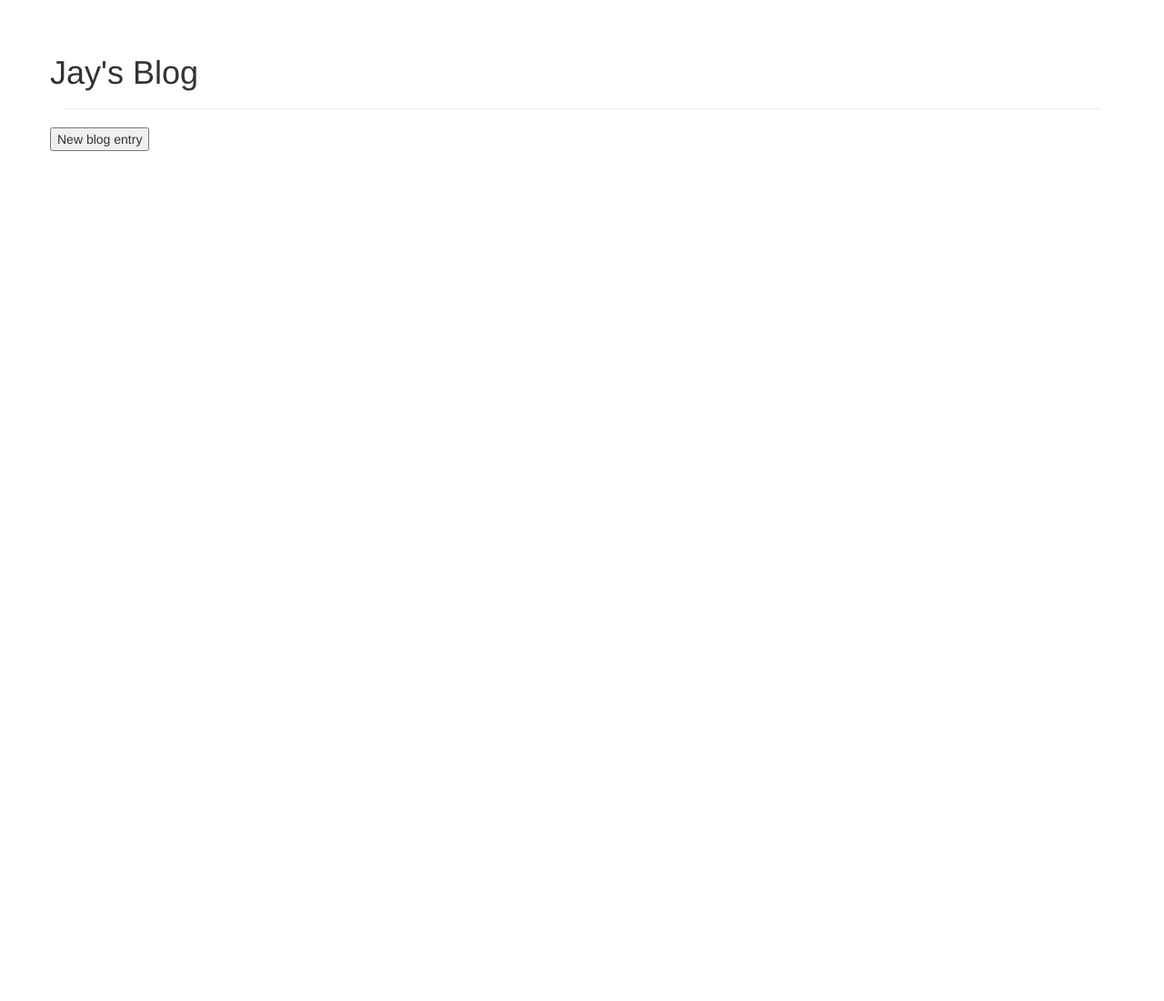
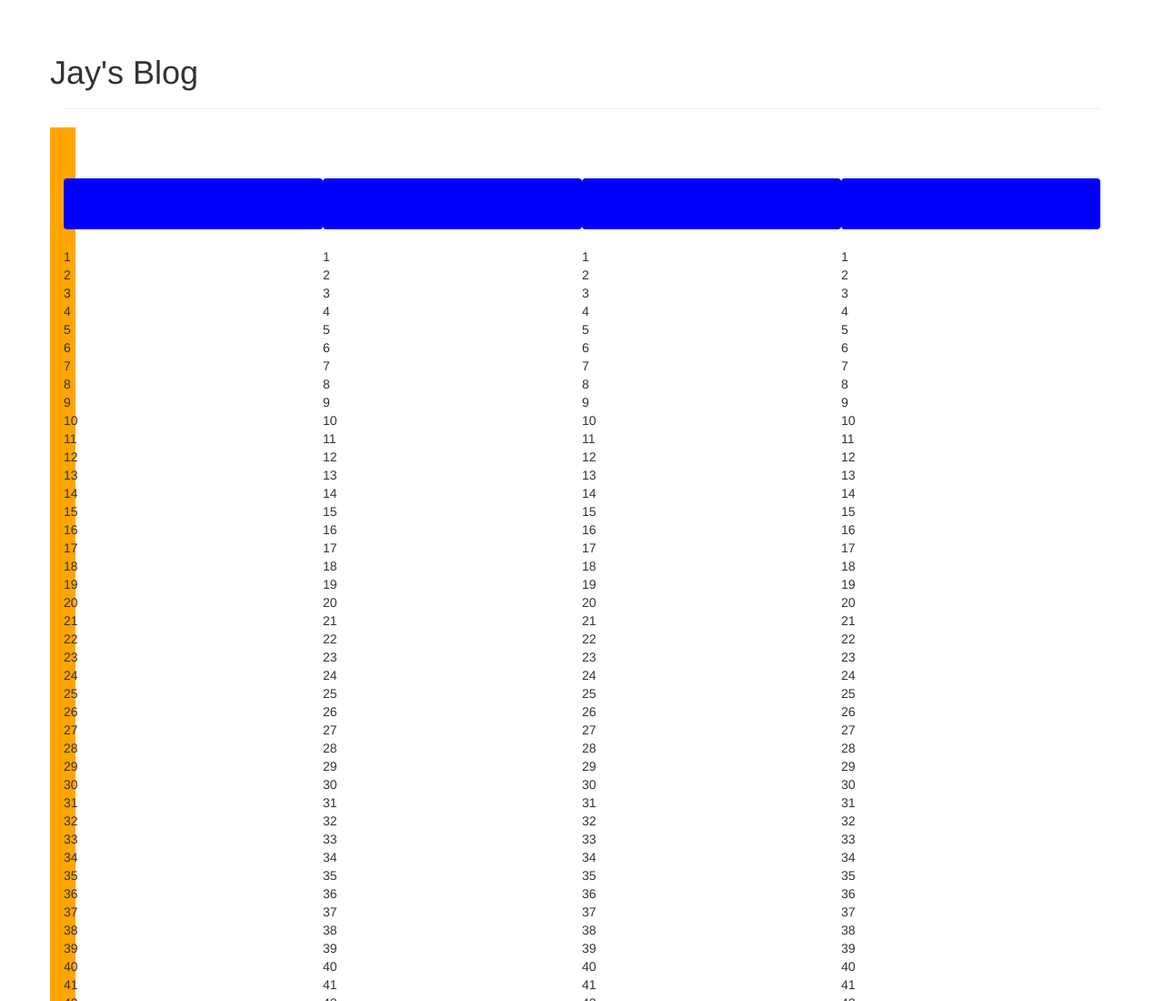
Before and after one commit to jmblake4/Conglomerate, a website: page client/index.html at #!/blogposts in a window 1280 px wide. Shown: the top 1100 px of the page at 91% size. Before the commit the page ends 800 px from the top, so only its background shows below. Drawn offline with nearby package versions, Linux system fonts and the light colour scheme; some packages are replaced by stand-ins of ours; no server answers.

Commit message:
Updating original layout.

```diff
--- /dev/null
+++ b/client/css/styles.less
@@ -0,0 +1,148 @@
+    .container {
+        @sidebar-width: 2em;
+        @navbar-height: 4em;
+        @footer-height: 4em;
+
+        height: 100%;
+        width: 100%;
+        padding-left: @sidebar-width;
+        box-sizing: border-box;
+
+        .inner-container {
+            float: left;
+            height: 100%;
+            width: 25%;
+            padding-top: @navbar-height;
+            // padding-bottom: @footer-height;
+            box-sizing: border-box;
+
+            .navbar {
+                height: @navbar-height;
+            }
+
+            .footer {
+              height: @footer-height;
+            }
+        }
+
+        .sidebar {
+            width: @sidebar-width;
+        }
+    }
+    .divtest {
+      width: 25%;
+      height: 100%;
+      padding: 0;
+      margin: 0;
+      -webkit-box-sizing: border-box;
+      -moz-box-sizing: border-box;
+      box-sizing: border-box;
+      position: relative;
+      float: left;
+      overflow-y: auto;
+      overflow-x: hidden;
+      -webkit-overflow-scrolling: touch;
+    }
+
+    .relative {
+        position: relative;
+    }
+
+    .absolute {
+        position: absolute;
+    }
+
+    .static {
+        position: static;
+    }
+
+    .fixed {
+        position: fixed;
+    }
+
+    .tl {
+        top: 0;
+        left: 0;
+    }
+
+    .tr {
+        top: 0;
+        right: 0;
+    }
+
+    .bl {
+        bottom: 0;
+        left: 0;
+    }
+
+    .br {
+        bottom: 0;
+        right: 0;
+    }
+
+    .block-xs {
+        width: 100px;
+        height: 50px;
+    }
+
+    .block-sm {
+        width: 200px;
+        height: 100px;
+    }
+
+    .block {
+        width: 400px;
+        height: 200px;
+    }
+
+    .block-lg {
+        width: 600px;
+        height: 300px;
+    }
+
+    .block-xl {
+        width: 800px;
+        height: 400px;
+    }
+
+    .padding-tb {
+        padding-top: 100px;
+        padding-bottom: 100px;
+    }
+
+    .fill-width {
+        width: 100%;
+    }
+
+    .fill-height {
+        height: 100%;
+    }
+
+
+    .border-box {
+        box-sizing: border-box;
+    }
+
+    .green {
+        background-color: green;
+    }
+
+    .blue {
+        background-color: blue;
+    }
+
+    .red {
+        background-color: red;
+    }
+
+    .purple {
+        background-color: purple;
+    }
+
+    .orange {
+        background-color: orange;
+    }
+
+    .text-white {
+        color: white;
+    }
--- a/client/views/blogposts.html
+++ b/client/views/blogposts.html
@@ -1,4 +1,4 @@
-<div class="container">
+<!--<div class="container">
 	<div class="row">
 		<button ng-click="createBlogEntry()">New blog entry</button>
 	</div>
@@ -10,3 +10,54 @@
 		</div>
 	</div>
 </div>
+    <head>
+        <meta charset="utf-8">
+        <meta http-equiv="X-UA-Compatible" content="IE=edge,chrome=1">
+        <meta name="viewport" content="user-scalable=no, initial-scale=1, maximum-scale=1, minimum-scale=1, width=device-width">
+        <link rel="stylesheet" type="text/css" href="dist/app.css">
+        <title>Domlayout</title>
+    </head>-->
+        <div class="container relative">
+            <div class="sidebar fill-height absolute tl orange"></div>
+            <div class="relative inner-container">
+                <div class="navbar fill-width absolute tl blue"></div>
+                <div class="divtest">
+                  1<br>2<br>3<br>4<br>5<br>6<br>7<br>8<br>9<br>10<br>11<br>12<br>13<br>14<br>15<br>16<br>17<br>18<br>19<br>20<br>
+                  21<br>22<br>23<br>24<br>25<br>26<br>27<br>28<br>29<br>30<br>31<br>32<br>33<br>34<br>35<br>36<br>37<br>38<br>39<br>40<br>
+                  41<br>42<br>43<br>44<br>45<br>46<br>47<br>48<br>49<br>50<br>51<br>52<br>53<br>54<br>55<br>56<br>57<br>58<br>59<br>60<br>
+                  61<br>62<br>63<br>64<br>65<br>66<br>67<br>68<br>69<br>70<br>71<br>72<br>73<br>74<br>75<br>76<br>77<br>78<br>79<br>80<br>
+                  81<br>82<br>83<br>84<br>85<br>86<br>87<br>88<br>89<br>90<br>91<br>92<br>93<br>94<br>95<br>96<br>97<br>98<br>99<br>100<br>
+                </div>
+             </div>
+            <div class="relative inner-container">
+                <div class="navbar fill-width absolute tl blue"></div>
+                <div class="divtest">
+                  1<br>2<br>3<br>4<br>5<br>6<br>7<br>8<br>9<br>10<br>11<br>12<br>13<br>14<br>15<br>16<br>17<br>18<br>19<br>20<br>
+                  21<br>22<br>23<br>24<br>25<br>26<br>27<br>28<br>29<br>30<br>31<br>32<br>33<br>34<br>35<br>36<br>37<br>38<br>39<br>40<br>
+                  41<br>42<br>43<br>44<br>45<br>46<br>47<br>48<br>49<br>50<br>51<br>52<br>53<br>54<br>55<br>56<br>57<br>58<br>59<br>60<br>
+                  61<br>62<br>63<br>64<br>65<br>66<br>67<br>68<br>69<br>70<br>71<br>72<br>73<br>74<br>75<br>76<br>77<br>78<br>79<br>80<br>
+                  81<br>82<br>83<br>84<br>85<br>86<br>87<br>88<br>89<br>90<br>91<br>92<br>93<br>94<br>95<br>96<br>97<br>98<br>99<br>100<br>
+                </div>
+             </div>
+            <div class="relative inner-container">
+                <div class="navbar fill-width absolute tl blue"></div>
+                <div class="divtest">
+                  1<br>2<br>3<br>4<br>5<br>6<br>7<br>8<br>9<br>10<br>11<br>12<br>13<br>14<br>15<br>16<br>17<br>18<br>19<br>20<br>
+                  21<br>22<br>23<br>24<br>25<br>26<br>27<br>28<br>29<br>30<br>31<br>32<br>33<br>34<br>35<br>36<br>37<br>38<br>39<br>40<br>
+                  41<br>42<br>43<br>44<br>45<br>46<br>47<br>48<br>49<br>50<br>51<br>52<br>53<br>54<br>55<br>56<br>57<br>58<br>59<br>60<br>
+                  61<br>62<br>63<br>64<br>65<br>66<br>67<br>68<br>69<br>70<br>71<br>72<br>73<br>74<br>75<br>76<br>77<br>78<br>79<br>80<br>
+                  81<br>82<br>83<br>84<br>85<br>86<br>87<br>88<br>89<br>90<br>91<br>92<br>93<br>94<br>95<br>96<br>97<br>98<br>99<br>100<br>
+                </div>
+             </div>
+            <div class="relative inner-container">
+                <div class="navbar fill-width absolute tl blue"></div>
+                <div class="divtest">
+                  1<br>2<br>3<br>4<br>5<br>6<br>7<br>8<br>9<br>10<br>11<br>12<br>13<br>14<br>15<br>16<br>17<br>18<br>19<br>20<br>
+                  21<br>22<br>23<br>24<br>25<br>26<br>27<br>28<br>29<br>30<br>31<br>32<br>33<br>34<br>35<br>36<br>37<br>38<br>39<br>40<br>
+                  41<br>42<br>43<br>44<br>45<br>46<br>47<br>48<br>49<br>50<br>51<br>52<br>53<br>54<br>55<br>56<br>57<br>58<br>59<br>60<br>
+                  61<br>62<br>63<br>64<br>65<br>66<br>67<br>68<br>69<br>70<br>71<br>72<br>73<br>74<br>75<br>76<br>77<br>78<br>79<br>80<br>
+                  81<br>82<br>83<br>84<br>85<br>86<br>87<br>88<br>89<br>90<br>91<br>92<br>93<br>94<br>95<br>96<br>97<br>98<br>99<br>100<br>
+                </div>
+             </div>
+            </div>
+        </div>
```
Also changed, not shown: client/css/styles.css.
